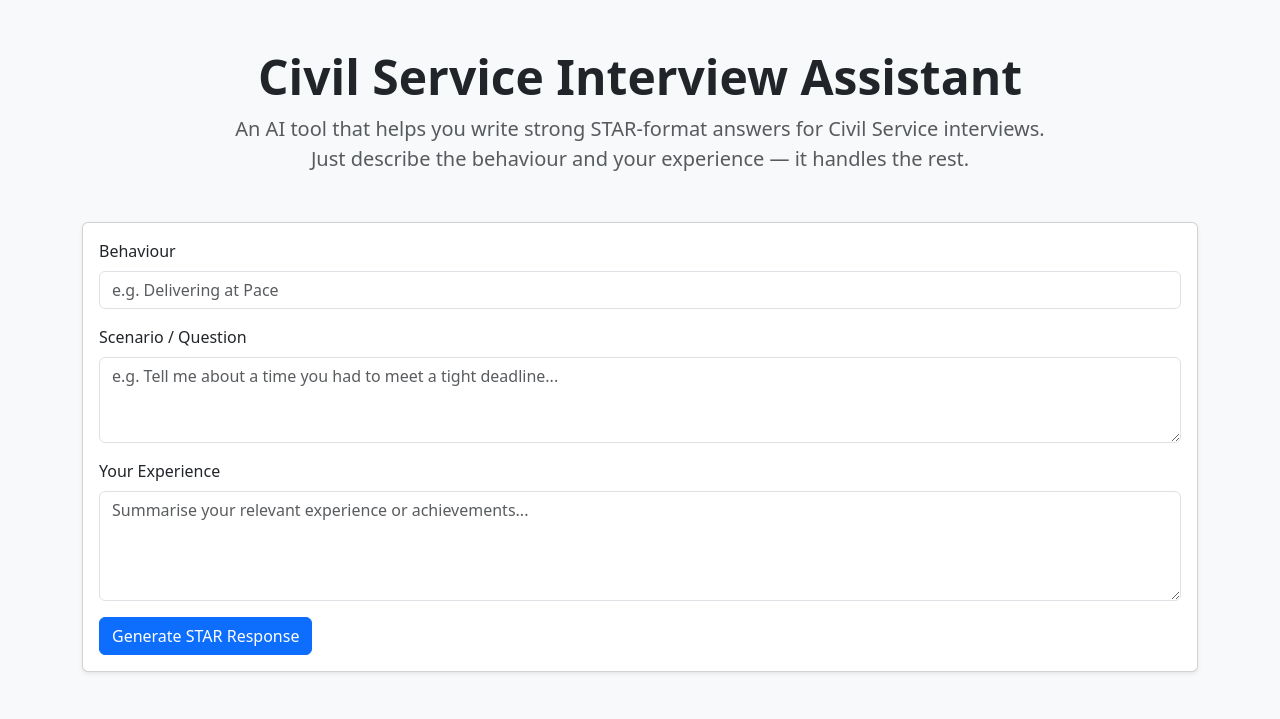
After one commit to garyconstable/flask-portfolio, a Flask app: page /projects/interview-assistant-app/ in a window 1280 px wide. The commit adds this page. Shown: the top 719 px of the page. Run offline with Flask 3, Linux system fonts and the light colour scheme.

Commit message:
AI STAR Assistant

```diff
--- /dev/null
+++ b/Projects/InterviewAssistant/interview_assistant_app.py
@@ -0,0 +1,62 @@
+from flask import Blueprint, render_template, request
+from openai import OpenAI
+import os
+from dotenv import load_dotenv
+
+# Load environment variables from .env file
+load_dotenv()
+
+# Create a Blueprint
+interview_assistant_bp = Blueprint(
+    'interview_assistant_bp',
+    __name__,
+    url_prefix='/projects/interview-assistant-app',
+    template_folder='templates'
+)
+
+# Load OpenAI API key from env
+client = OpenAI(api_key=os.getenv("OPENAI_API_KEY"))
+
+@interview_assistant_bp.route("/", methods=["GET", "POST"])
+def interview_assistant():
+    result = ""
+
+    if request.method == "POST":
+        behaviour = request.form.get("behaviour")
+        scenario = request.form.get("scenario")
+        experience = request.form.get("experience")
+
+        try:
+            response = client.chat.completions.create(
+                model="gpt-4",
+                messages=[
+                    {
+                        "role": "system",
+                        "content": (
+                            "You are a helpful assistant for UK Civil Service job preparation.\n"
+                            "Always answer using the STAR method:\n"
+                            "- Situation: Describe the background and context.\n"
+                            "- Task: Outline what needed to be done.\n"
+                            "- Action: Explain what *you* specifically did.\n"
+                            "- Result: Describe the outcome and any impact."
+                        )
+                    },
+                    {
+                        "role": "user",
+                        "content": (
+                            f"You are an expert in Civil Service recruitment.\n"
+                            f"Write a STAR-format response for a UK Civil Service interview.\n\n"
+                            f"Behaviour: {behaviour}\n"
+                            f"Scenario: {scenario}\n"
+                            f"Experience: {experience}\n\n"
+                            "Use a professional but conversational tone. Make the response realistic and well-structured.\n"
+                            "Output only the STAR response."
+                        )
+                    }
+                ]
+            )
+            result = response.choices[0].message.content.strip()
+        except Exception as e:
+            result = f"Error: {e}"
+
+    return render_template("assistant.html", result=result)
--- /dev/null
+++ b/Projects/InterviewAssistant/templates/assistant.html
@@ -0,0 +1,54 @@
+<!DOCTYPE html>
+<html lang="en">
+<head>
+  <meta charset="UTF-8">
+  <title>Civil Service Interview Assistant</title>
+  <link href="https://cdn.jsdelivr.net/npm/bootstrap@5.3.3/dist/css/bootstrap.min.css" rel="stylesheet">
+</head>
+<body class="bg-light py-5">
+
+  <div class="container">
+    <div class="text-center mb-5">
+      <h1 class="display-5 fw-bold">Civil Service Interview Assistant</h1>
+      <p class="lead text-muted">
+        An AI tool that helps you write strong STAR-format answers for Civil Service interviews.<br>
+        Just describe the behaviour and your experience — it handles the rest.
+      </p>
+    </div>
+
+    <div class="card shadow-sm">
+      <div class="card-body">
+        <form method="POST">
+          <div class="mb-3">
+            <label for="behaviour" class="form-label">Behaviour</label>
+            <input type="text" class="form-control" name="behaviour" id="behaviour" placeholder="e.g. Delivering at Pace" required>
+          </div>
+
+          <div class="mb-3">
+            <label for="scenario" class="form-label">Scenario / Question</label>
+            <textarea class="form-control" name="scenario" id="scenario" rows="3" placeholder="e.g. Tell me about a time you had to meet a tight deadline..." required></textarea>
+          </div>
+
+          <div class="mb-3">
+            <label for="experience" class="form-label">Your Experience</label>
+            <textarea class="form-control" name="experience" id="experience" rows="4" placeholder="Summarise your relevant experience or achievements..." required></textarea>
+          </div>
+
+          <button type="submit" class="btn btn-primary">Generate STAR Response</button>
+        </form>
+      </div>
+    </div>
+
+    {% if result %}
+      <div class="card shadow-sm mt-4">
+        <div class="card-header fw-bold">Generated STAR Response</div>
+        <div class="card-body">
+          <pre style="white-space: pre-wrap;">{{ result }}</pre>
+        </div>
+      </div>
+    {% endif %}
+  </div>
+
+  <script src="https://cdn.jsdelivr.net/npm/bootstrap@5.3.3/dist/js/bootstrap.bundle.min.js"></script>
+</body>
+</html>
--- a/app.py
+++ b/app.py
@@ -14,6 +14,10 @@ app.secret_key = 'your_secret_key_here'
 from Projects.Translator.translator_app import translator_bp
 app.register_blueprint(translator_bp)
 
+# 📦 Register Interview Assistant Blueprint
+from Projects.InterviewAssistant.interview_assistant_app import interview_assistant_bp
+app.register_blueprint(interview_assistant_bp)
+
 # 📧 Gmail SMTP Config
 app.config['MAIL_SERVER'] = 'smtp.gmail.com'
 app.config['MAIL_PORT'] = 587
@@ -26,7 +30,7 @@ mail = Mail(app)
 # 🌍 Page Routes
 @app.route('/', methods=['GET', 'POST'])
 def home():
-    return render_template('index.html', title='Home')
+    return render_template('index.html', title='Portfolio of Gary Constable – experienced web developer specialising in Python, AI apps, Magento, and tools for Civil Service job seekers. View projects, try free tools, and get in touch.')
 
 @app.route('/generic', methods=['GET', 'POST'])
 def generic():
@@ -39,6 +43,10 @@ def elements():
 @app.route('/translator', methods=['GET', 'POST'])
 def translator():
     return render_template('pages/translator.html', title='Free AI Translator | Instant Language Translation Tool – Gary Constable')
+
+@app.route('/interview-assistant', methods=['GET', 'POST'])
+def interviewAssistant():
+    return render_template('pages/interview-assistant.html', title='Free Civil Service Interview STAR Answer Generator – Gary Constable')
 
 # 📬 Contact Form Handler
 @app.route('/contact-form', methods=['POST'])
--- a/requirements.txt
+++ b/requirements.txt
@@ -15,3 +15,4 @@ python-dotenv==1.1.0
 requests==2.32.4
 urllib3==2.4.0
 Werkzeug==3.1.3
+openai~=1.88.0
--- a/templates/index.html
+++ b/templates/index.html
@@ -34,7 +34,7 @@
                 <span class="image">
                     <img src="{{ url_for('static', filename='images/pic02.jpg') }}" alt=""/>
                 </span>
-                <a>
+                <a href="/interview-assistant">
                     <h2>Civil service interview assistant</h2>
                     <div class="content">
                         <p>An AI tool that helps you write strong STAR-format answers for Civil Service interviews. Just describe the behaviour and your experience — it handles the rest.</p>
--- a/templates/partials/header.html
+++ b/templates/partials/header.html
@@ -1,5 +1,3 @@
-
-
 <!-- Header -->
 <header id="header">
     <div class="inner">
@@ -28,6 +26,7 @@
     <ul>
         <li><a href="/">Home</a></li>
         <li><a href="/translator">Translator</a></li>
+        <li><a href="/interview-assistant">Interview Assistant</a></li>
     </ul>
 </nav>
 
```
Also changed, not shown: templates/pages/interview-assistant.html (added, +55 -0 lines). Lines whose indentation alone changed are shown as unchanged.
